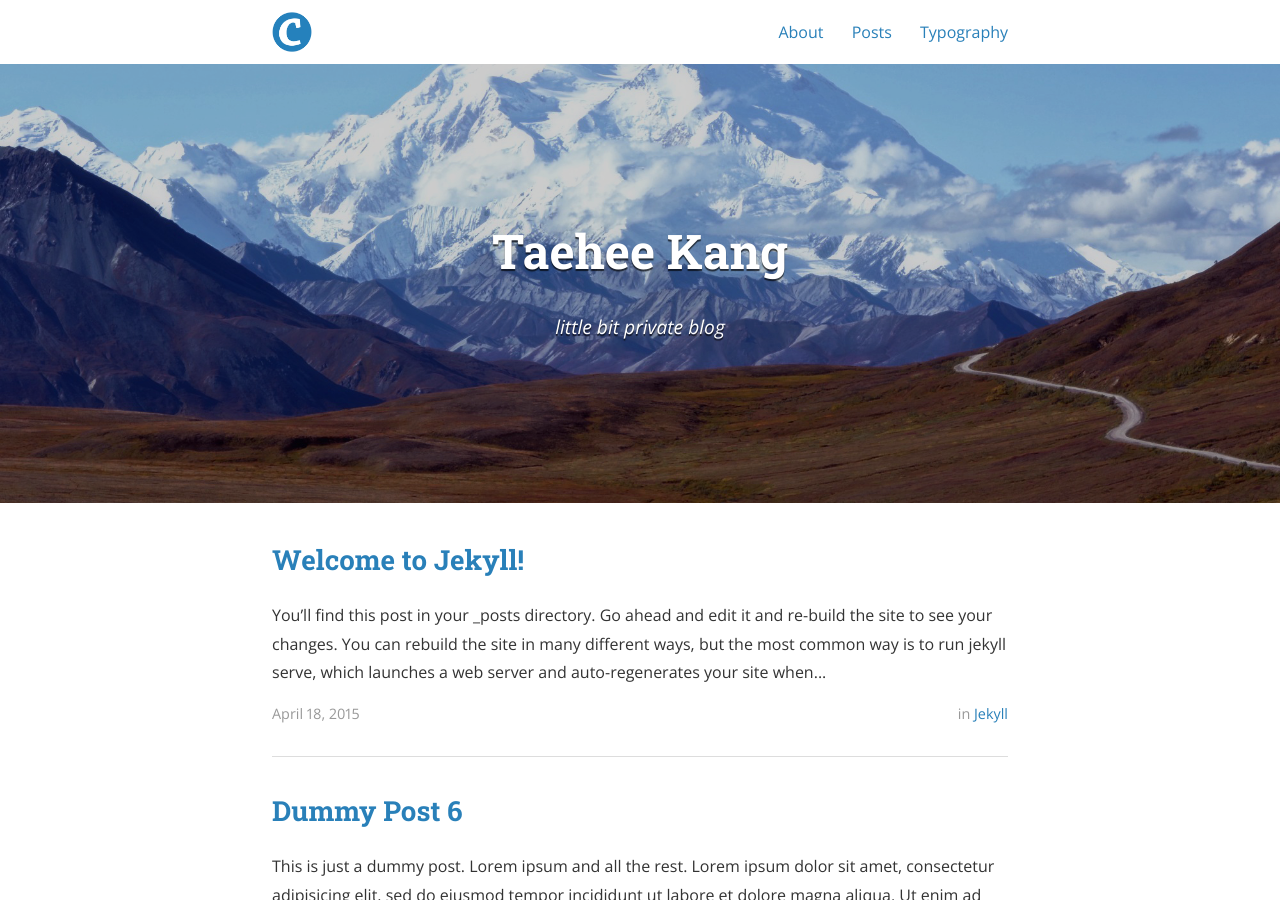
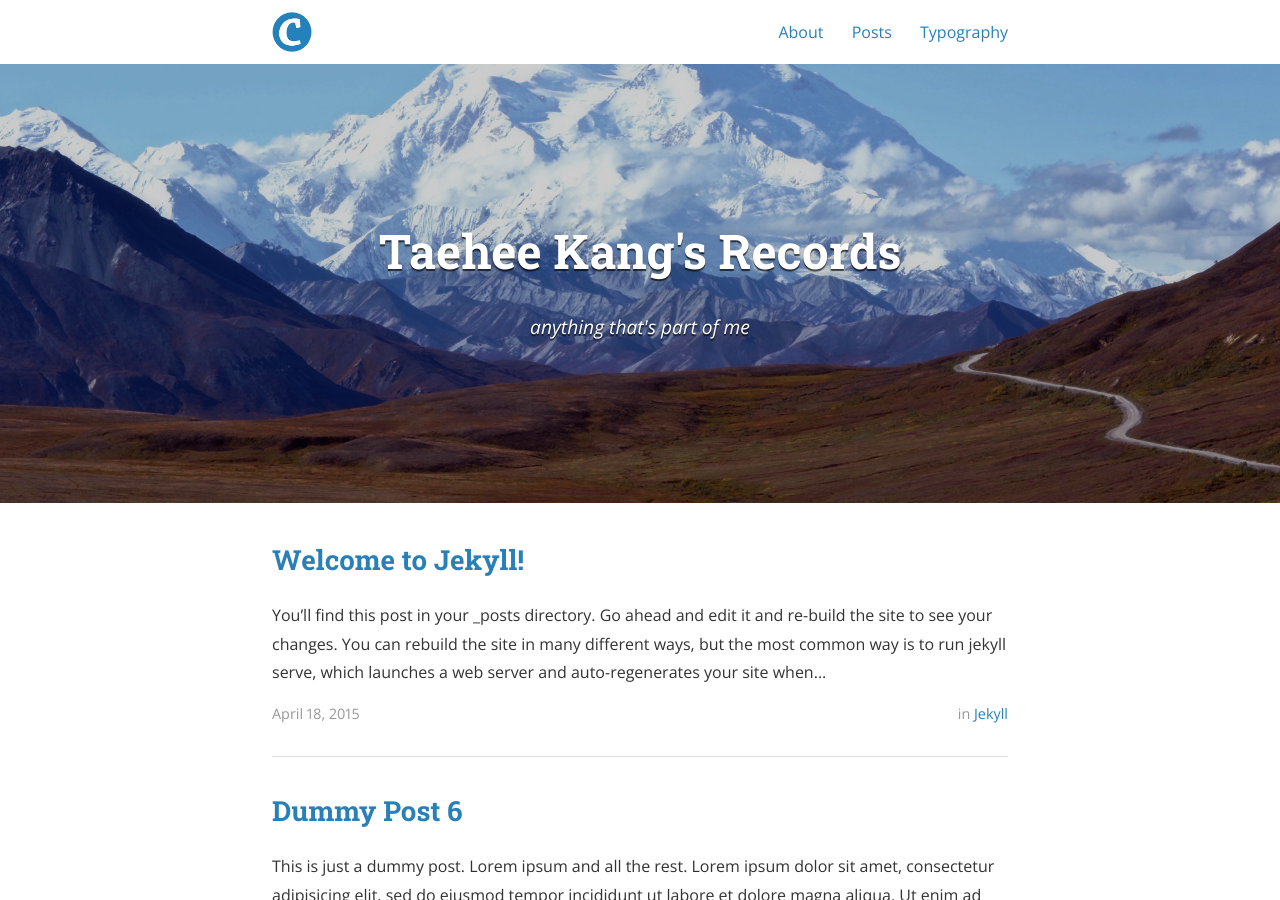
Before and after one commit to taylor-kang/-temp-taylor-kang.github.io, a Jekyll site: the page built from index.html, in a window 1280 px wide and 900 px high. Built offline with Jekyll 4.4.1, drawn with Linux system fonts in a browser that asks for light colours; nearby versions of some CDN libraries; the list of posts is cut into pages by our own code; some of the changed text lies outside the part shown.

Commit message:
blog commit

```diff
--- a/_config.yml
+++ b/_config.yml
@@ -9,8 +9,8 @@ exclude:
   - "/vendor/"
 
 # Site settings
-title: Taehee Kang
-subtitle: "little bit private blog"
+title: Taehee Kang's Records
+subtitle: "anything that's part of me"
 email: taehee.taylor.kang@gmail.com
 name: Taehee Taylor Kang
 description: >
@@ -19,7 +19,7 @@ description: >
 # and never end with a slash. Set it to a blank value if hosting at the
 # root of your server.
 baseurl: "/main" # the subpath of your site, e.g. /blog/
-url: "http://rkdxogml5768.github.io" # the base hostname & protocol for your site
+url: "http://taylor-kang.github.io" # the base hostname & protocol for your site
 cover: "/assets/header_image.jpg"
 logo: "/assets/logo.png"
 
```
